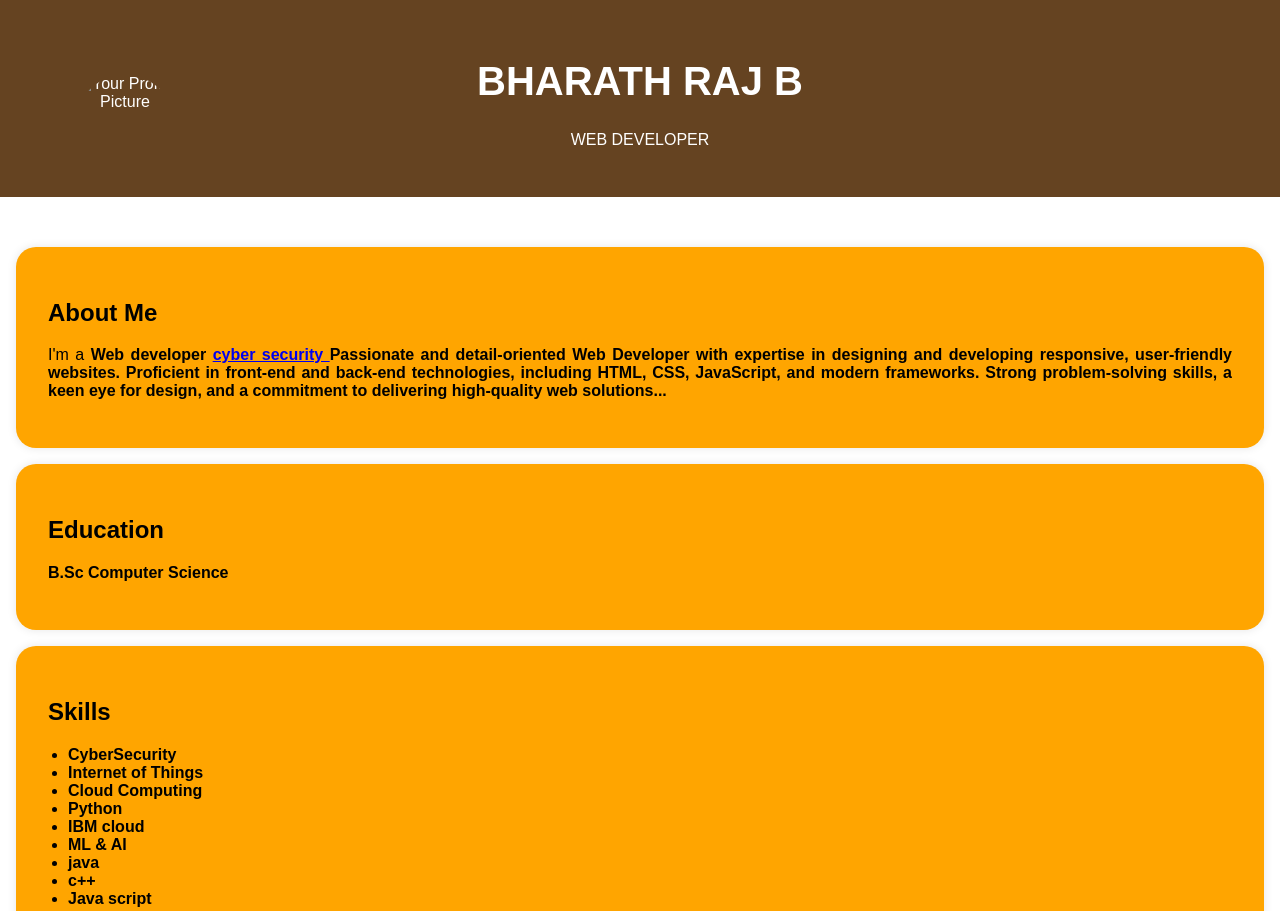
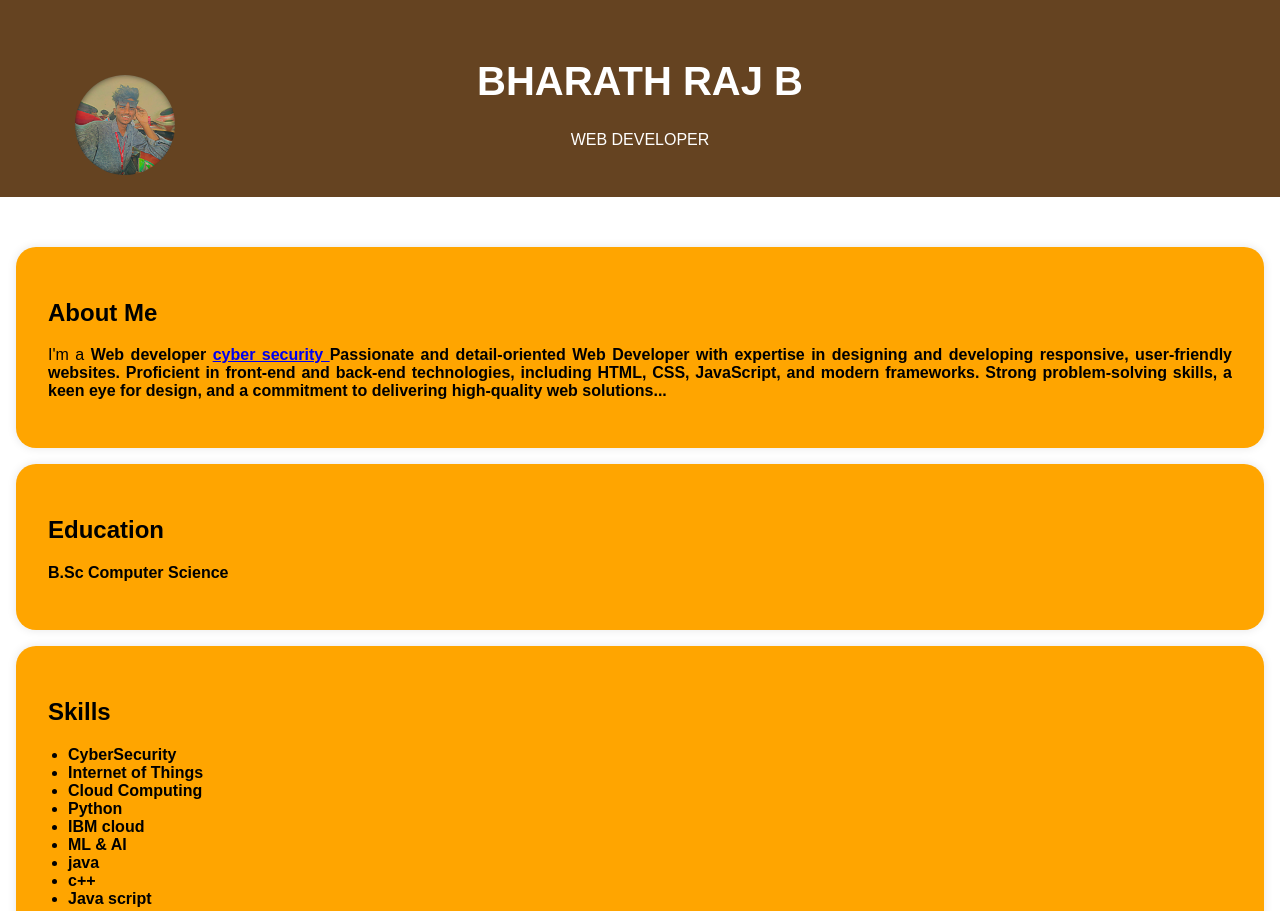
Before and after one commit to bharathraj112/Bharath-raj, a plain HTML site: page index.html in a window 1280 px wide. Shown: the top 911 px of the page. Drawn offline with Linux system fonts and the light colour scheme.

Commit message:
Update index.html

```diff
--- a/index.html
+++ b/index.html
@@ -95,7 +95,7 @@
     <header>
         <div class="header-content">
             <!-- Add your profile picture here -->
-            <img src="./photojpg.jpg" alt="Your Profile Picture" class="profile-picture">
+            <img src="./photo.jpg" alt="Your Profile Picture" class="profile-picture">
             <h1>BHARATH RAJ B</h1>
             <p> WEB DEVELOPER</p>
         </div>
```
